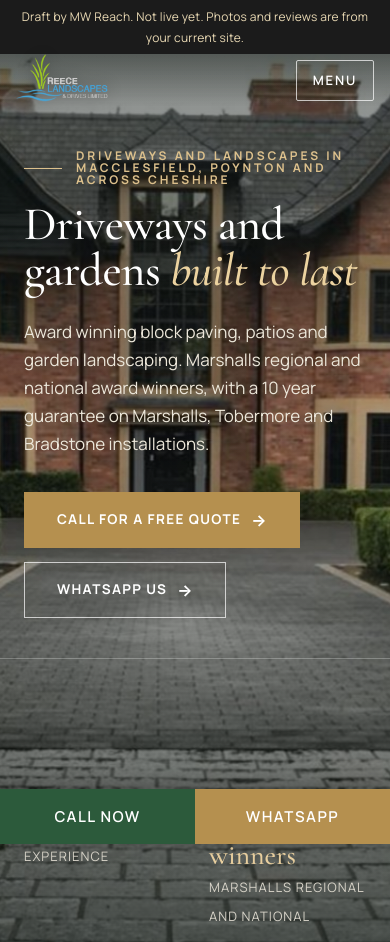
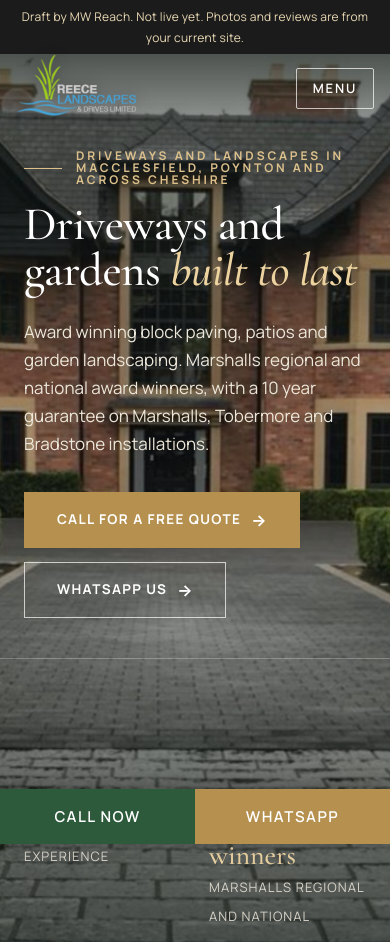
Before and after one commit to MWReach/reece-draft-7k2m, a plain HTML site: page index.html in a window 390 px wide. Shown: the top 942 px of the page. Drawn offline with Linux system fonts and the light colour scheme.

Commit message:
Make logo bigger in header and footer
Co-Authored-By: Claude Sonnet 5.5 <noreply@anthropic.com>

```diff
--- a/style.css
+++ b/style.css
@@ -285,7 +285,7 @@ h3{line-height:1.15}
 .btn:hover:after{transform:translateX(5px)}
 .menubtn:after,.filters button:after,.sticky a:after,form .btn[disabled]:after,.side .btn:after{content:none}
 .callnow{font-weight:700;letter-spacing:.06em;border-radius:0}
-.brand img{height:62px;filter:drop-shadow(0 1px 8px rgba(0,0,0,.45))}
+.brand img{height:88px;filter:drop-shadow(0 1px 8px rgba(0,0,0,.45))}
 nav.main a{font-weight:600;letter-spacing:.14em}
 .badges{background:#fff}
 .badges img{filter:none}
@@ -328,9 +328,11 @@ footer .fcols div>a{display:inline-block;padding:3px 0}
  footer .fcols>div:first-child{grid-column:1/-1}
  .strip{grid-template-columns:1fr}
  .phero{padding:130px 0 56px}
- .brand img{height:52px}
+ .brand img{height:68px}
  .hero h1{font-size:clamp(42px,12vw,64px)}
 }
 @media (max-width:520px){footer .fcols{grid-template-columns:1fr}}
 .prose .quote{color:#2a2f33}
 .prose .quote cite{color:var(--bronze-d)}
+
+footer img[src$="logo.png"]{height:96px;width:auto}
```
